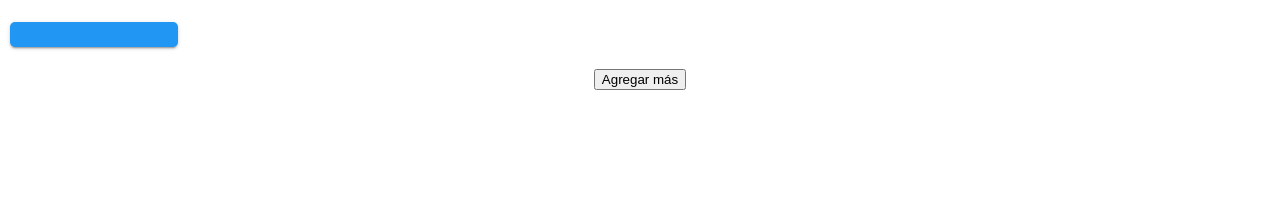
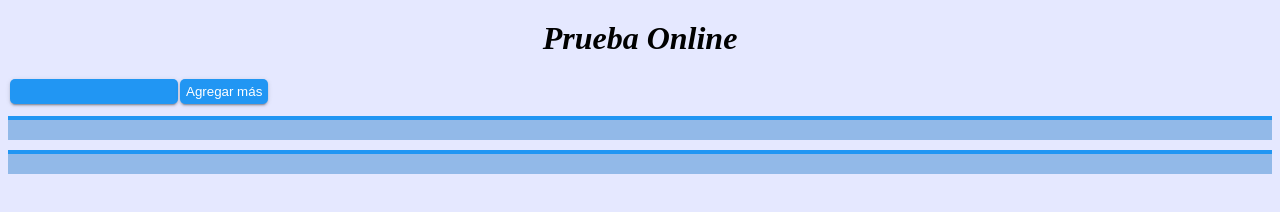
Before and after one commit to edarkzero/grupo_el_comercio, a plain HTML site: page index.html in a window 1280 px wide. Drawn offline with Linux system fonts and the light colour scheme.

Commit message:
TODO: animaciones

```diff
--- a/css/main.css
+++ b/css/main.css
@@ -1,18 +1,37 @@
+body {
+    background: #e5e8ff;
+}
+
 #number-wrapper {
     margin: 20px 0;
     width: 100%;
+}
+
+.btn-default {
+    height: 25px;
+    margin: 2px auto;
+}
+
+.number-input:hover, .btn-default:hover {
+    border-radius: 1px;
+    background: rgba(32, 119, 200, 0.42);
+    color: #000;
+}
+
+.number-input, .btn-default {
+    border-radius: 5px;
+    background: #2196f3;
+    /*border-color: #2196f3;*/
+    border: none;
+    color: #FFF;
+    box-shadow: 0 2px 2px 0 rgba(0,0,0,0.14), 0 1px 5px 0 rgba(0,0,0,0.12), 0 3px 1px -2px rgba(0,0,0,0.2);
 }
 
 .number-input {
     margin: 2px;
     padding: 5px;
     width: 12.5%;
-    border-radius: 5px;
-    background: #2196f3;
-    /*border-color: #2196f3;*/
-    border: none;
-    color: #FFF;
-    box-shadow: 0 2px 2px 0 rgba(0,0,0,0.14), 0 1px 5px 0 rgba(0,0,0,0.12), 0 3px 1px -2px rgba(0,0,0,0.2);
+    float: left;
 }
 
 .center-block {
@@ -33,3 +52,10 @@
     -moz-box-pack : center;
     -ms-flex-pack : center;
 }
+
+#result-wrapper, #original-wrapper {
+    border-top: 4px solid #2196f3;
+    padding: 10px;
+    margin: 10px 0;
+    background: rgba(32, 119, 200, 0.42);
+}
--- a/index.html
+++ b/index.html
@@ -12,15 +12,18 @@
 </head>
 <body>
 
+<h1 class="center-block" style="font-style: italic;">Prueba Online</h1>
+
 <!-- Inicio ingreso de numeros -->
 <div id="number-wrapper">
     <!-- Contenedor de numeros que apareceran dinamicamente -->
     <div id="dynamic-number-wrapper">
         <input class="number-input" type="number" name="number[]" id="input-0" min="0">
     </div>
-    <div class="center-block">
+    <div style="float: left;">
         <button class="btn-default" id="btn-more">Agregar más</button>
     </div>
+    <div style="clear: both;"></div>
 
     <div id="original-wrapper"></div>
     <div id="result-wrapper"></div>
--- a/js/main.js
+++ b/js/main.js
@@ -45,10 +45,7 @@ function checkNumbers($elem)
 
             //Si los indices son distintos y el valor a comparar es igual al actual, existe un duplicado
             if(i != j && valToComp != '' && valToComp == $(this).val())
-            {
-                console.log('Repetido i:'+i+', j:'+j);
                 duplicated = true;
-            }
         });
 
         //Deplicado encontrado
```
Also changed, not shown: 1 other file.
